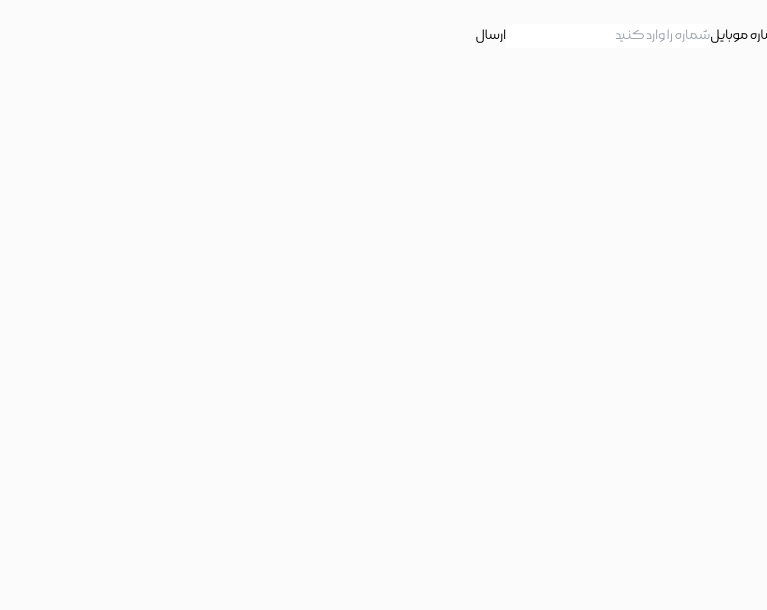
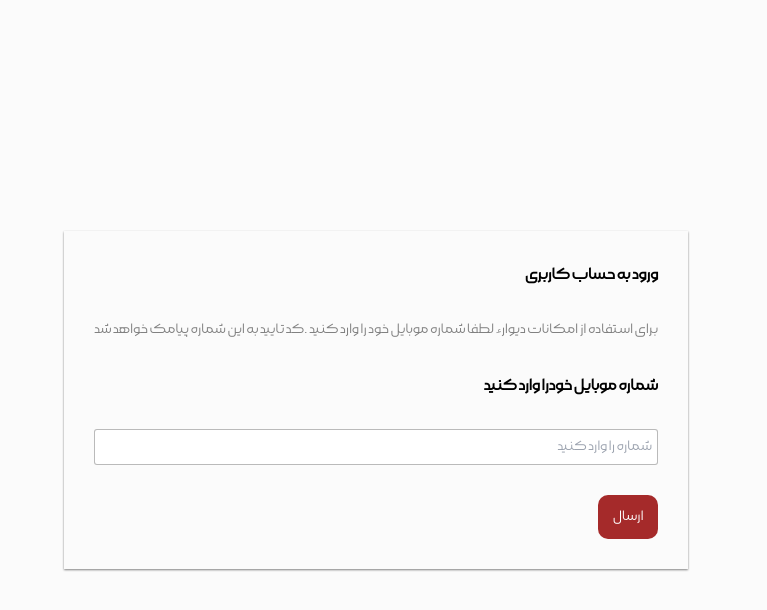
Before and after one commit to mehrdadosouli/project-divar-react, a React (Vite) app: page /auth in a window 1280 px wide. Shown: the top 610 px of the page, without its empty margins (513-1280 px from the left). Built offline with nearby package versions, Linux system fonts and the light colour scheme; no server answers.

Commit message:
set style form sendOtp AND checkOtp

```diff
--- a/src/components/template/CheckOtpForm.jsx
+++ b/src/components/template/CheckOtpForm.jsx
@@ -4,7 +4,7 @@ import { checkOtpMSG } from 'src/services/auth';
 import { useNavigate } from 'react-router-dom';
 import { getProfileUser } from 'src/services/user';
 import { useQuery } from '@tanstack/react-query';
-
+import styles from './checkOtpForm.module.css'
 const CheckOtpForm = ({code,setCode,mobile,setMobile,setStep}) => {
     const {refetch}=useQuery(['profile'],getProfileUser)
 
@@ -22,14 +22,16 @@ const CheckOtpForm = ({code,setCode,mobile,setMobile,setStep}) => {
 
     }
     return (
-        <div>
+        <div className={styles.form}>
             <form onSubmit={submitHandler}>
                 <p>تایید کد اس ام اس شده</p>
                 <span>لطفا کد پیامک شده به شماره {mobile} را وارد کنید</span>
                 <label htmlFor="input"> کد تایید را وارد کنید</label>
                 <input type="text" id="input" value={code} placeholder='کد را وارد کنید' onChange={(e)=>setCode(e.target.value)} />
-                <button type='button' onClick={()=>setStep(1)} >تغییر شماره</button>
-                <button type='submit'>ارسال</button>
+                <div className={styles.btn}>
+                    <button type='button' onClick={()=>setStep(1)} >تغییر شماره</button>
+                    <button type='submit'>ارسال</button>
+                </div>
             </form>
         </div>
     );
--- a/src/components/template/SendOtpForm.jsx
+++ b/src/components/template/SendOtpForm.jsx
@@ -1,6 +1,6 @@
 import React from 'react';
 import { sendOtpMSG, checkOtpMSG } from '../../services/auth';
-
+import styles from './sendOtpForm.module.css'
 const SendOtpForm = ({ setMobile, mobile, setStep }) => {
     const submitHandler = async (event) => {
         event.preventDefault()
@@ -16,11 +16,11 @@ const SendOtpForm = ({ setMobile, mobile, setStep }) => {
         }
     }
     return (
-        <div>
+        <div className={styles.form}>
             <form onSubmit={submitHandler}>
                 <p>ورود به حساب کاربری</p>
-                <span>لطفا شماره موبایل خود را وارد کنید</span>
-                <label htmlFor="input">شماره موبایل</label>
+                <span>برای استفاده از امکانات دیوارء لطفا شماره موبایل خود را وارد کنید .کد تایید به این شماره پیامک خواهد شد</span>
+                <label htmlFor="input">شماره موبایل خودرا وارد کنید</label>
                 <input type="text" id="input" value={mobile} placeholder='شماره را وارد کنید' onChange={(e) => setMobile(e.target.value)} />
                 <button type='submit'>ارسال</button>
             </form>
--- /dev/null
+++ b/src/components/template/checkOtpForm.module.css
@@ -0,0 +1,50 @@
+.form{
+    width: 100%;
+    height: 100vh;
+    display: flex;
+    justify-content: center;
+    align-items: center;
+}
+.form form{
+    min-width: 500px;
+    min-height: 300px;
+    box-shadow: 00 1px 2px gray;
+    display: flex;
+    gap: 3rem;
+    justify-content: center;
+    flex-direction: column;
+    padding: 30px;
+}
+.form p{
+    color:black ;
+    font-weight: bold;
+    font-size: 1.8rem;
+}
+.form form span:nth-of-type(1){
+    color: gray;
+}
+.form label{
+    font-size: 1.8rem;
+    font-weight: bold;
+}
+.form input{
+    border: 1px solid rgba(128, 128, 128, 0.543);
+    border-radius: 3px;
+    padding: 0.5rem;
+}
+.form input:focus{
+    outline: none;
+}
+.form button{
+    display: flex;
+    padding: 1rem;
+    background-color: brown;
+    justify-content: center;
+    align-items: flex-start;
+    border-radius: 1rem;
+    color: white;
+}
+.form .btn{
+    display: flex;
+    gap: 2rem;
+}
--- /dev/null
+++ b/src/components/template/sendOtpForm.module.css
@@ -0,0 +1,47 @@
+.form{
+    width: 100%;
+    height: 100vh;
+    display: flex;
+    justify-content: center;
+    align-items: center;
+}
+.form form{
+    min-width: 500px;
+    min-height: 300px;
+    box-shadow: 00 1px 2px gray;
+    display: flex;
+    gap: 3rem;
+    justify-content: center;
+    flex-direction: column;
+    padding: 30px;
+}
+.form p{
+    color:black ;
+    font-weight: bold;
+    font-size: 1.8rem;
+}
+.form form span:nth-of-type(1){
+    color: gray;
+}
+.form label{
+    font-size: 1.8rem;
+    font-weight: bold;
+}
+.form input{
+    border: 1px solid rgba(128, 128, 128, 0.543);
+    border-radius: 3px;
+    padding: 0.5rem;
+}
+.form input:focus{
+    outline: none;
+}
+.form button{
+    display: flex;
+    padding: 1rem;
+    background-color: brown;
+    justify-content: center;
+    align-items: flex-start;
+    width: 6rem;
+    border-radius: 1rem;
+    color: white;
+}
```
